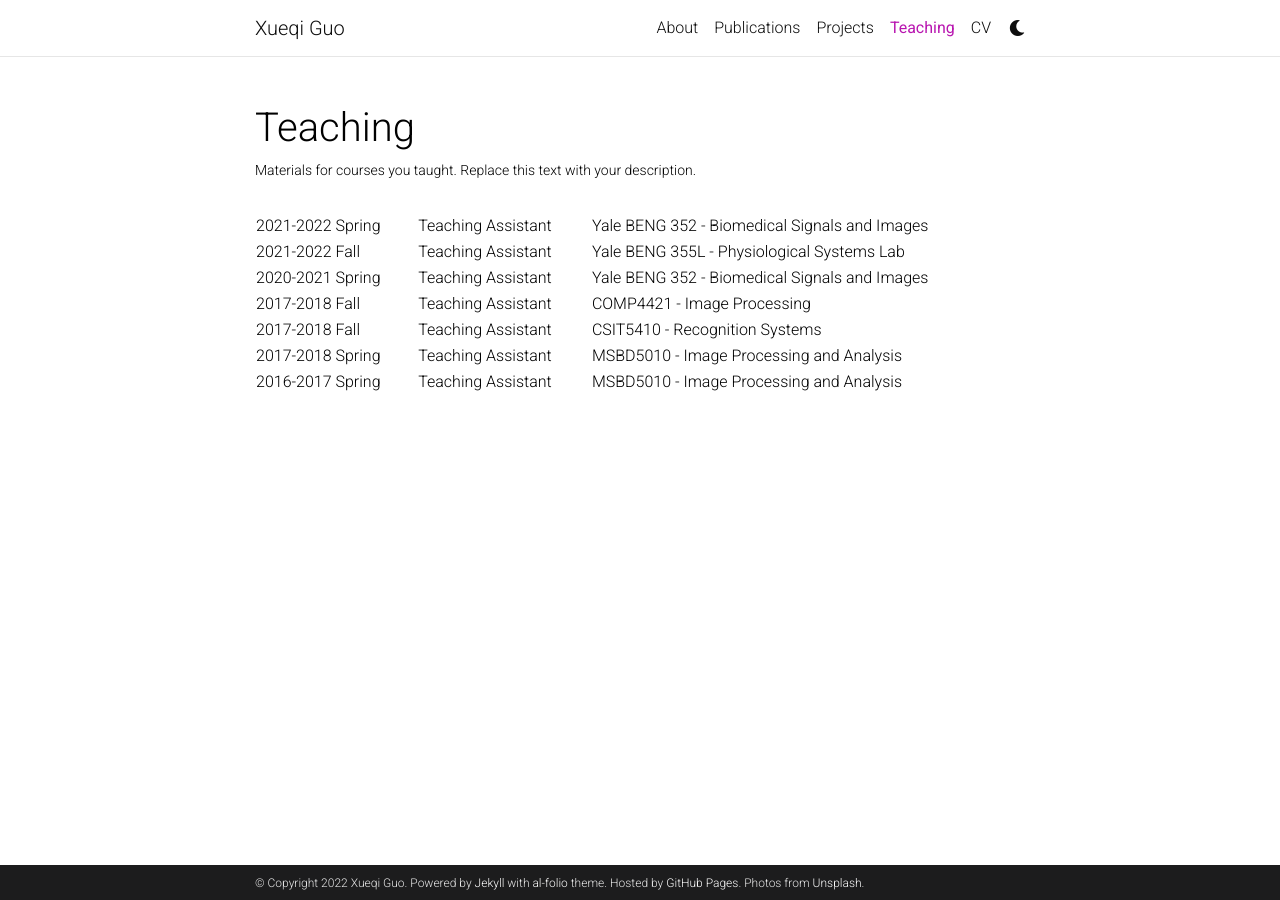
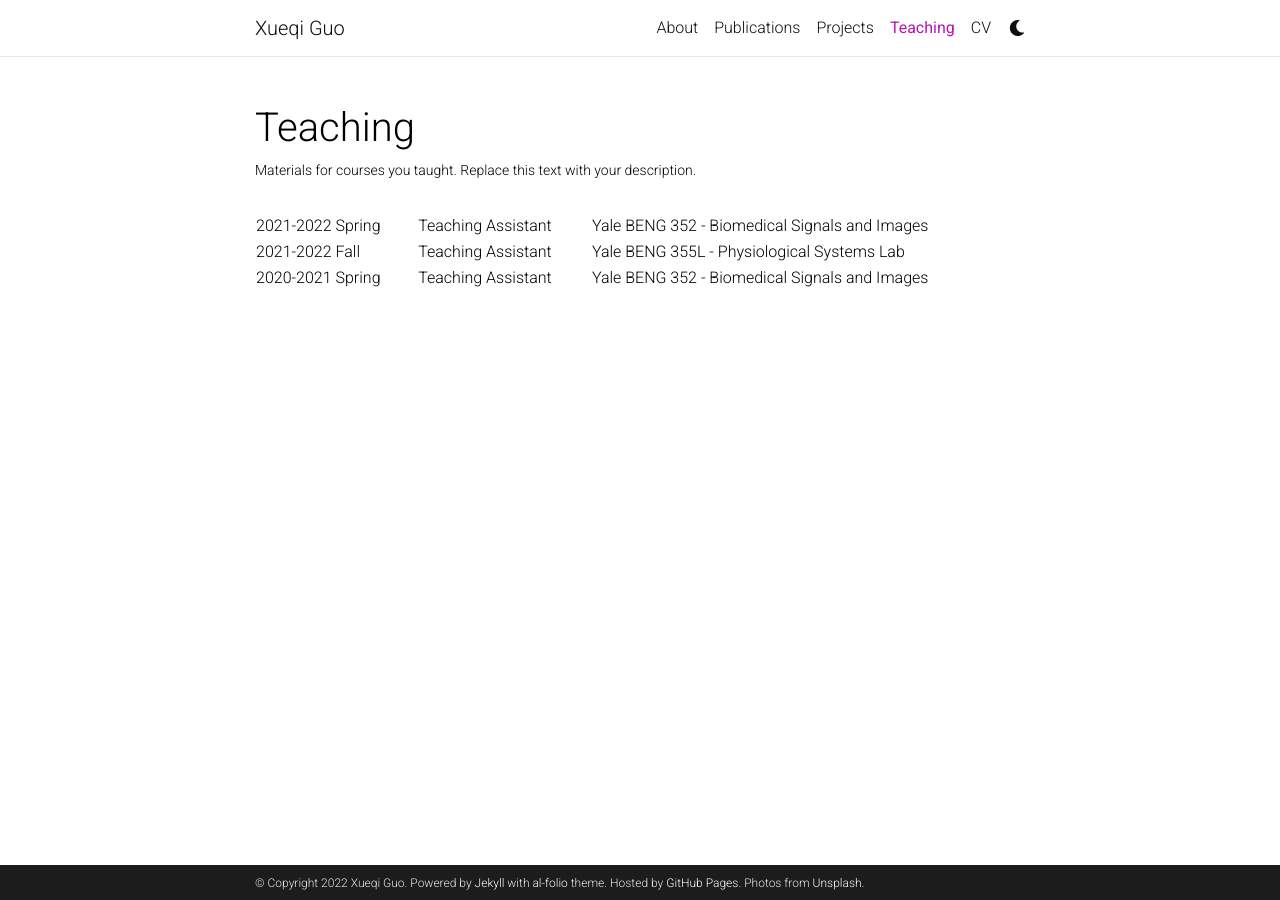
Before and after one commit to gxq1998/gxq1998.github.io, a Jekyll site: the page built from _pages/teaching.md, in a window 1280 px wide. Built offline with Jekyll 4.4.1, drawn with Linux system fonts in a browser that asks for light colours; comment, search, counter and statistics services are not loaded; a style sheet for code colours, icons or effects is not loaded.

Commit message:
Update teaching.md

```diff
--- a/_pages/teaching.md
+++ b/_pages/teaching.md
@@ -18,17 +18,6 @@ nav_order: 3
 		<tr>
 			<td>2020-2021 Spring</td><td>Teaching Assistant</td><td>Yale BENG 352 - Biomedical Signals and Images</td>
 		</tr>
-		<tr>
-			<td>2017-2018 Fall</td><td>Teaching Assistant</td><td>COMP4421 - Image Processing</td>
-		</tr>
-		<tr>
-			<td>2017-2018 Fall</td><td>Teaching Assistant</td><td>CSIT5410 - Recognition Systems</td>
-		</tr>
-		<tr>
-			<td>2017-2018 Spring</td><td>Teaching Assistant</td><td>MSBD5010 - Image Processing and Analysis</td>
-		</tr>
-		<tr>
-			<td>2016-2017 Spring</td><td>Teaching Assistant</td><td>MSBD5010 - Image Processing and Analysis</td>
-		</tr>
+
 	</tbody>
 </table>
```
